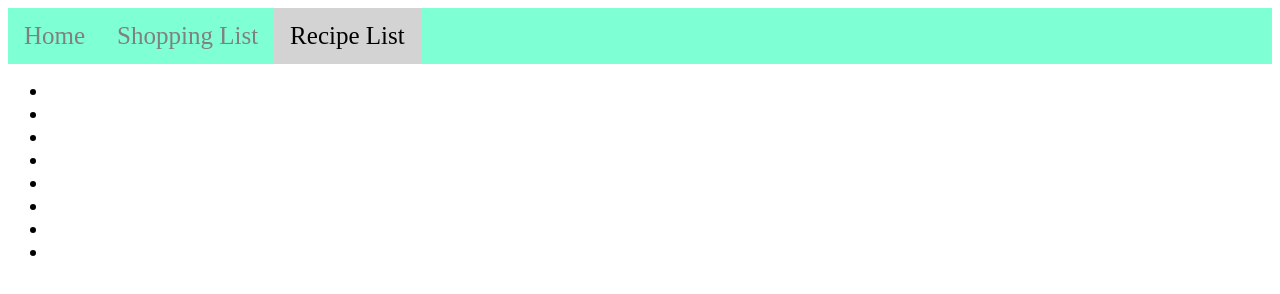
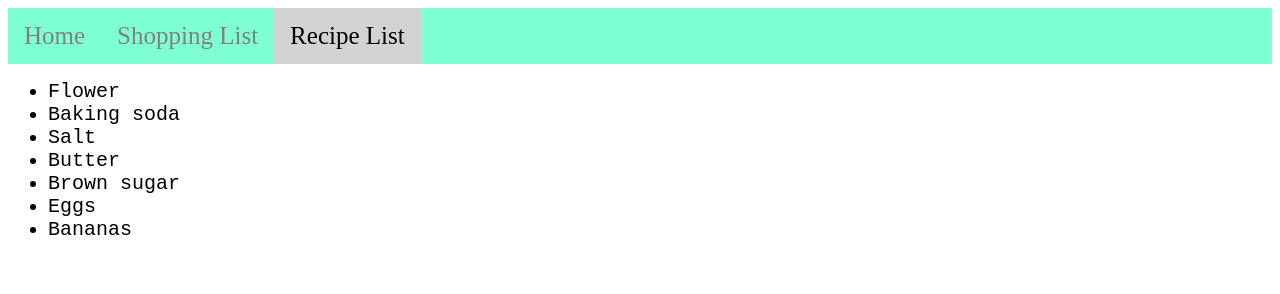
Before and after one commit to ita000/test122, a plain HTML site: page navigation/recipeList.html in a window 1280 px wide. Drawn offline with Linux system fonts and the light colour scheme.

Commit message:
day 4 task 1

```diff
--- a/navigation/recipeList.html
+++ b/navigation/recipeList.html
@@ -16,14 +16,13 @@
     </nav>
     <div>
       <ul id="Ingredients">
-        <li></li>
-        <li></li>
-        <li></li>
-        <li></li>
-        <li></li>
-        <li></li>
-        <li></li>
-        <li></li>
+        <li>Flower</li>
+        <li>Baking soda</li>
+        <li>Salt</li>
+        <li>Butter</li>
+        <li>Brown sugar</li>
+        <li>Eggs</li>
+        <li>Bananas</li>
       </ul>
     </div>
   </body>
```
Also changed, not shown: navigation/home.html (+1 -1 lines), navigation/shoppingList.html (+5 -8 lines).
